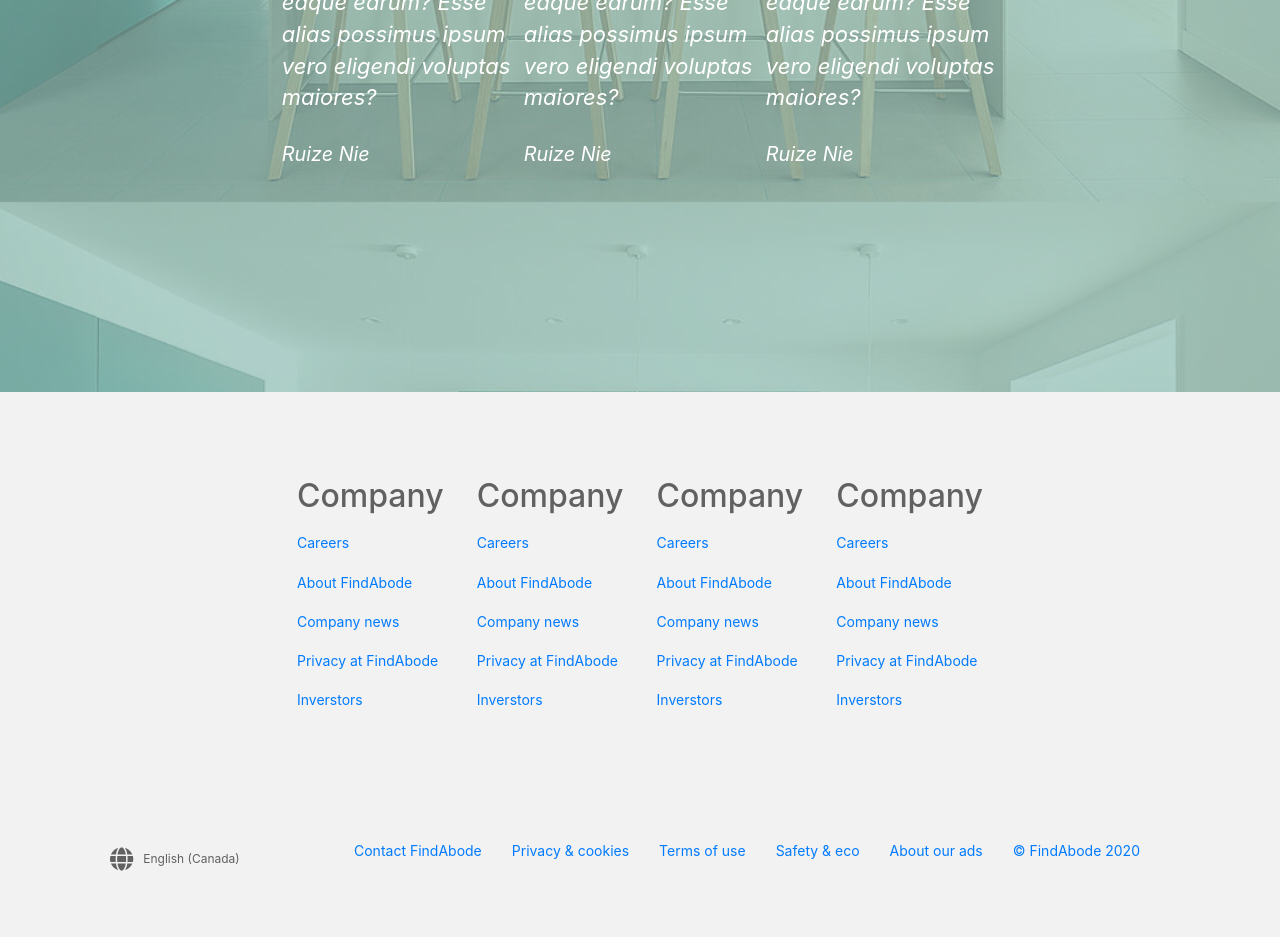
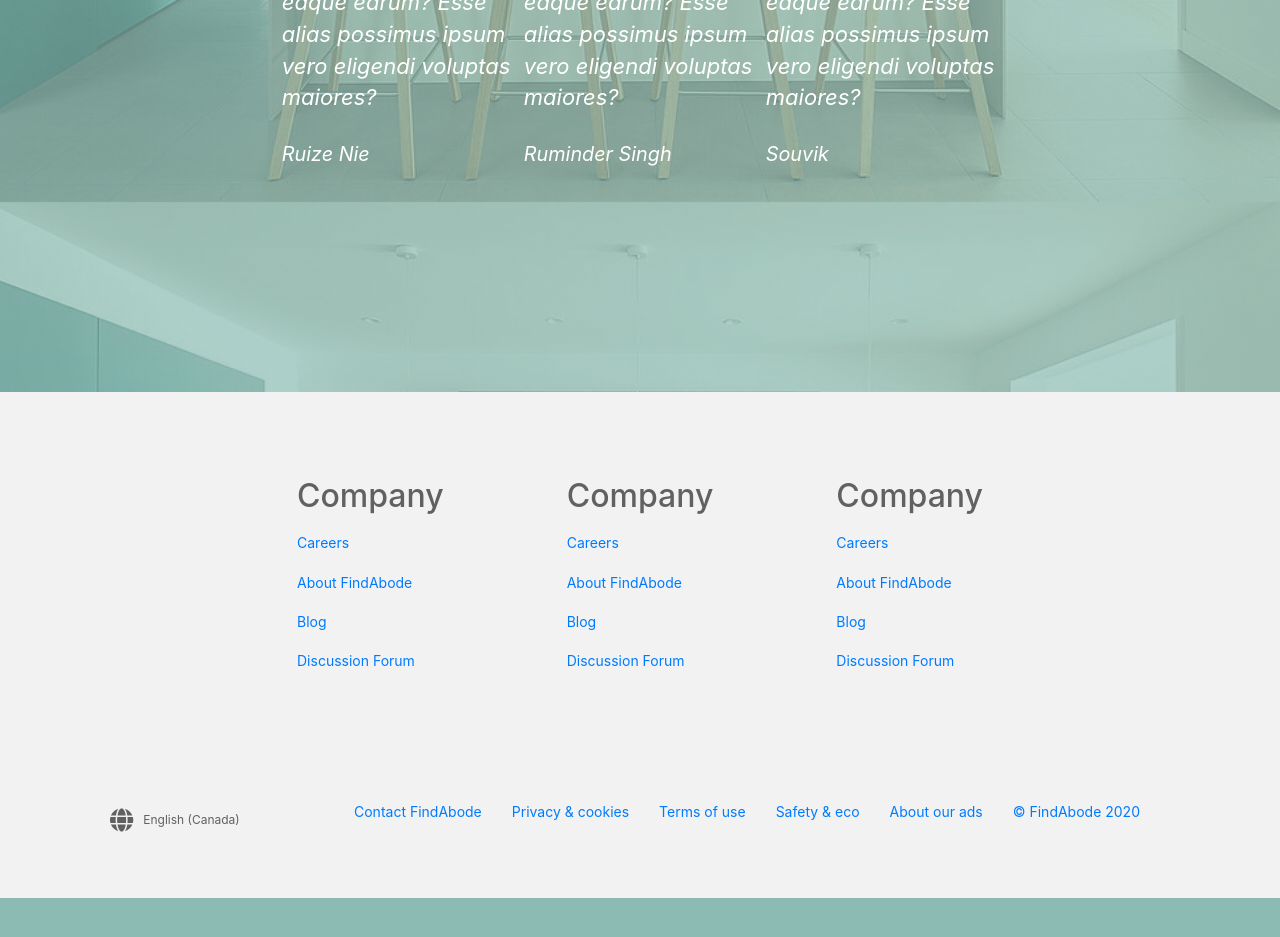
Before and after one commit to uanthwal/Group16_FindAbode, a React (Create React App) app: page / in a window 1280 px wide. Shown: the part 3140-4077 px from the top of the page. After the commit the page ends 4038 px from the top, so only its background shows below. Built offline with nearby package versions, Linux system fonts and the light colour scheme.

Commit message:
Validation added and job application checking

```diff
--- a/src/components/Footer.js
+++ b/src/components/Footer.js
@@ -12,7 +12,7 @@ class Footer extends Component {
 					</div>
 					<ul>
 						<li>
-							<Link to="" className="footer-link">
+							<Link to="/contact" className="footer-link">
 								Contact FindAbode
 							</Link>
 						</li>
--- a/src/components/Links.js
+++ b/src/components/Links.js
@@ -1,6 +1,6 @@
-import React, { Component } from "react";
-import { Link } from "react-router-dom";
-import "../css/Footer.css";
+import React, { Component } from 'react';
+import { Link } from 'react-router-dom';
+import '../css/Footer.css';
 
 class Links extends Component {
 	render() {
@@ -12,28 +12,49 @@ class Links extends Component {
 							<h2>Company</h2>
 						</li>
 						<li>
-              <Link to="" className="footer-link">
+							<Link to="/careers" className="footer-link">
 								Careers
 							</Link>
 						</li>
 						<li>
-              <Link to="" className="footer-link">
+							<Link to="/about" className="footer-link">
 								About FindAbode
 							</Link>
 						</li>
 						<li>
-              <Link to="" className="footer-link">
-                Company news
+							<Link to="/blog" className="footer-link">
+								Blog
 							</Link>
 						</li>
 						<li>
-              <Link to="" className="footer-link">
-                Privacy at FindAbode
+							<Link to="/discussionforum1" className="footer-link">
+								Discussion Forum
+							</Link>
+						</li>
+					</ul>
+					<ul>
+						<li>
+							<h2>Company</h2>
+						</li>
+						<li>
+							<Link to="/careers" className="footer-link">
+								Careers
+							</Link>
+						</li>
+
+						<li>
+							<Link to="/about" className="footer-link">
+								About FindAbode
 							</Link>
 						</li>
 						<li>
-              <Link to="" className="footer-link">
-                Inverstors
+							<Link to="/blog" className="footer-link">
+								Blog
+							</Link>
+						</li>
+						<li>
+							<Link to="/discussionforum1" className="footer-link">
+								Discussion Forum
 							</Link>
 						</li>
 					</ul>
@@ -47,83 +68,18 @@ class Links extends Component {
 							</Link>
 						</li>
 						<li>
-              <Link to="" className="footer-link">
+							<Link to="/about" className="footer-link">
 								About FindAbode
 							</Link>
 						</li>
 						<li>
-              <Link to="" className="footer-link">
-                Company news
+							<Link to="/blog" className="footer-link">
+								Blog
 							</Link>
 						</li>
 						<li>
-              <Link to="" className="footer-link">
-                Privacy at FindAbode
-              </Link>
-            </li>
-            <li>
-              <Link to="" className="footer-link">
-                Inverstors
-              </Link>
-            </li>
-          </ul>
-          <ul>
-            <li>
-              <h2>Company</h2>
-            </li>
-            <li>
-              <Link to="/careers" className="footer-link">
-                Careers
-              </Link>
-            </li>
-            <li>
-              <Link to="" className="footer-link">
-                About FindAbode
-              </Link>
-            </li>
-            <li>
-              <Link to="" className="footer-link">
-                Company news
-              </Link>
-            </li>
-            <li>
-              <Link to="" className="footer-link">
-                Privacy at FindAbode
-              </Link>
-            </li>
-            <li>
-              <Link to="" className="footer-link">
-                Inverstors
-              </Link>
-            </li>
-          </ul>
-          <ul>
-            <li>
-              <h2>Company</h2>
-            </li>
-            <li>
-              <Link to="/careers" className="footer-link">
-                Careers
-              </Link>
-            </li>
-            <li>
-              <Link to="" className="footer-link">
-                About FindAbode
-              </Link>
-            </li>
-            <li>
-              <Link to="" className="footer-link">
-                Company news
-              </Link>
-            </li>
-            <li>
-              <Link to="" className="footer-link">
-                Privacy at FindAbode
-              </Link>
-            </li>
-            <li>
-              <Link to="" className="footer-link">
-                Inverstors
+							<Link to="/discussionforum1" className="footer-link">
+								Discussion Forum
 							</Link>
 						</li>
 					</ul>
--- a/src/components/career_components/Apply.jsx
+++ b/src/components/career_components/Apply.jsx
@@ -10,7 +10,9 @@ export default class Apply extends Component {
 		content: this.props.content,
 		title: this.props.title,
 		key: this.props.key,
-		selectedFile: null
+		selectedFile: null,
+		applicationSubmitted: false,
+		errorMsg: null
 	};
 
 	handleSubmit = async (event) => {
@@ -40,12 +42,24 @@ export default class Apply extends Component {
 				}
 			})
 			.then((response) => {
+				console.log(response.status);
+				if (response.status === 202) {
+					this.setState({ errorMsg: 'You have already applied for this job' });
+				} else {
+					this.setState({ applicationSubmitted: true });
+				}
 				console.log('Saved');
 			});
 	};
 
 	onChangeHandler = (event) => {
 		let file = event.target.files[0];
+		console.log(file);
+		if (file['size'] > 4000000) {
+			alert('File size must be less than 4MB');
+			event.target.value = null;
+			return;
+		} else {
 			let fileExten = file.name.split('.');
 			if (fileExten[1] !== 'pdf') {
 				alert('Kindly uplaod pdf file only');
@@ -55,14 +69,34 @@ export default class Apply extends Component {
 					selectedFile: file
 				});
 			}
+		}
+	};
+
+	checkExperience = (event) => {
+		let exp = event.target.value;
+		if (exp > 360) {
+			alert('Kindly enter valid experience');
+			event.target.value = null;
+		}
 	};
 	render() {
 		const query = new URLSearchParams(this.props.location.search);
 		let jobId = query.get('jobId');
 		let title = query.get('title');
-
-		return (
-			<div style={{ paddingTop: 65 }} className="applyPage">
+		if (this.state.errorMsg !== null) {
+			alert(this.state.errorMsg);
+			this.setState({ errorMsg: null });
+		}
+		let applicationView;
+		if (this.state.applicationSubmitted) {
+			applicationView = (
+				<h3 className="applicationSubmitted">
+					You application is successfully submitted. Kindly check your email.
+				</h3>
+			);
+		} else {
+			applicationView = (
+				<div>
 					<h3 className="title">Applying to {title} position</h3>
 					<div className="jobApplyBody">
 						<div className="layer">
@@ -85,10 +119,12 @@ export default class Apply extends Component {
 										<div className="form-group col-md-6">
 											<input
 												type="email"
+												pattern="[a-z0-9._%+-]+@[a-z0-9.-]+\.[a-z]{2,}$"
 												className="form-control"
 												id="email"
 												name="email"
 												placeholder="Your email"
+												title="Kindly enter valid email id"
 												required
 											/>
 										</div>
@@ -100,7 +136,9 @@ export default class Apply extends Component {
 												className="form-control"
 												id="name"
 												name="mobile"
-											placeholder="Your mobile number"
+												placeholder="Your 10 digit mobile number"
+												pattern="[0-9]{10}"
+												title="Kindly enter valid mobile number"
 												required
 											/>
 										</div>
@@ -119,6 +157,7 @@ export default class Apply extends Component {
 											onChange={this.onChangeHandler}
 											className="form-control"
 										/>
+										<small>Max file size 4Mb and only pdf file accepted</small>
 									</div>
 									<div className="form-group">
 										<textarea
@@ -150,7 +189,9 @@ export default class Apply extends Component {
 												className="form-control"
 												id="experience"
 												name="experience"
+												onChange={this.checkExperience}
 												placeholder="Relevant no. of experience in months"
+												pattern="[0-9]{3}"
 												required
 											/>
 										</div>
@@ -167,14 +208,22 @@ export default class Apply extends Component {
 											/>
 										</div>
 										<div className="form-group col-md-6">
+											<div class="input-group mb-2">
+												<div class="input-group-prepend">
+													<div class="input-group-text">$</div>
+												</div>
 												<input
 													type="number"
 													className="form-control"
 													id="ctc"
 													name="ctc"
+													lang="fr"
+													pattern="[0-9]{10}"
+													title="Kindly enter valid ctc in numbers"
 													placeholder="Current annual compensation"
 													required
 												/>
+											</div>
 										</div>
 									</div>
 									<div className="form-row">
@@ -201,4 +250,10 @@ export default class Apply extends Component {
 				</div>
 			);
 		}
+		return (
+			<div style={{ paddingTop: 65 }} className="applyPage">
+				{applicationView}
+			</div>
+		);
 	}
+}
--- a/src/components/property_components/Review.jsx
+++ b/src/components/property_components/Review.jsx
@@ -23,7 +23,7 @@ class Review extends Component {
 							Lorem ipsum dolor sit amet consectetur adipisicing elit. Voluptatem iste quasi enim suscipit
 							eligendi, modi nam nesciunt, saepe odio sunt eaque earum? Esse alias possimus ipsum vero
 							eligendi voluptas maiores?
-							<cite>Ruize Nie</cite>
+							<cite>Ruminder Singh</cite>
 						</blockquote>
 					</div>
 
@@ -32,7 +32,7 @@ class Review extends Component {
 							Lorem ipsum dolor sit amet consectetur adipisicing elit. Voluptatem iste quasi enim suscipit
 							eligendi, modi nam nesciunt, saepe odio sunt eaque earum? Esse alias possimus ipsum vero
 							eligendi voluptas maiores?
-							<cite>Ruize Nie</cite>
+							<cite>Souvik</cite>
 						</blockquote>
 					</div>
 				</div>
--- a/src/css/careers/apply.css
+++ b/src/css/careers/apply.css
@@ -1,5 +1,6 @@
 body {
   height: 100%;
+  background-color: #8bbbb2;
 }
 
 .applyPage {
@@ -30,6 +31,11 @@ body {
           justify-content: center;
 }
 
+.applyPage .applicationSubmitted {
+  margin-top: 15%;
+  text-align: center;
+}
+
 .applyPage .jobApplyBody {
   background-color: #8bbbb2;
   height: 100%;
@@ -40,6 +46,7 @@ body {
   -webkit-box-pack: center;
       -ms-flex-pack: center;
           justify-content: center;
+  margin-bottom: 3%;
 }
 
 .applyPage .jobApplyBody .layer {
--- a/src/css/careers/apply.scss
+++ b/src/css/careers/apply.scss
@@ -18,6 +18,10 @@ body {
 		display: flex;
 		justify-content: center;
 	}
+	.applicationSubmitted {
+		margin-top: 15%;
+		text-align: center;
+	}
 	.jobApplyBody {
 		background-color: rgb(139, 187, 178);
 
@@ -25,6 +29,7 @@ body {
 		min-height: 650px;
 		display: flex;
 		justify-content: center;
+		margin-bottom: 3%;
 		.layer {
 			width: 50%;
 			display: flex;
```
Also changed, not shown: server.js (+28 -29 lines), 5 other files (tests, documents, lock files or other folders). Lines whose indentation alone changed are shown as unchanged.
